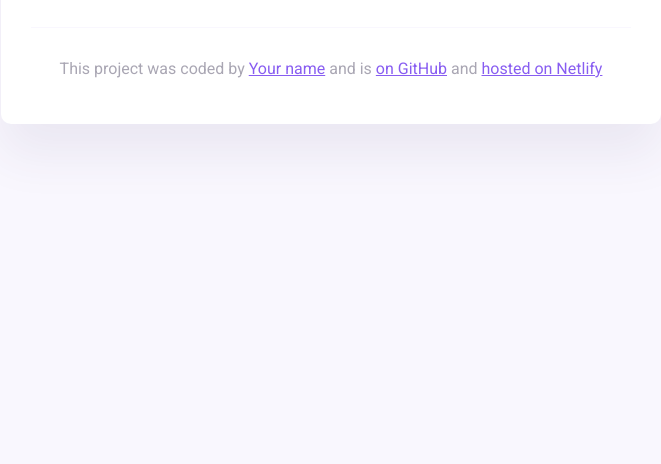
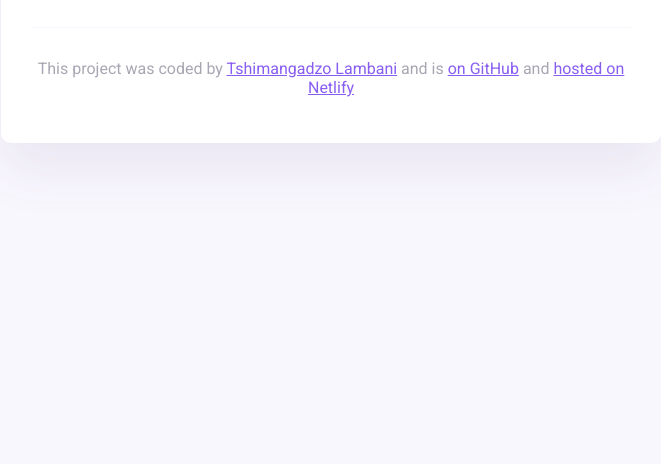
Before and after one commit to Tshima101/shecodes-weather, a plain HTML site: page index.html in a window 1280 px wide. Shown: the part 336-800 px from the top of the page, without its empty margins (309-970 px from the left). Drawn offline with nearby package versions, Linux system fonts and the light colour scheme.

Commit message:
Updated my name on the HTML file

```diff
--- a/index.html
+++ b/index.html
@@ -40,7 +40,7 @@
         <footer>
             <p>
                 This project was coded by
-                <a href="#" target="_blank">Your name</a> and is
+                <a href="#" target="_blank">Tshimangadzo Lambani</a> and is
                 <a href="#" target="_blank"> on GitHub</a> and
                 <a href="#" target="_blank">hosted on Netlify</a>
             </p>
```
